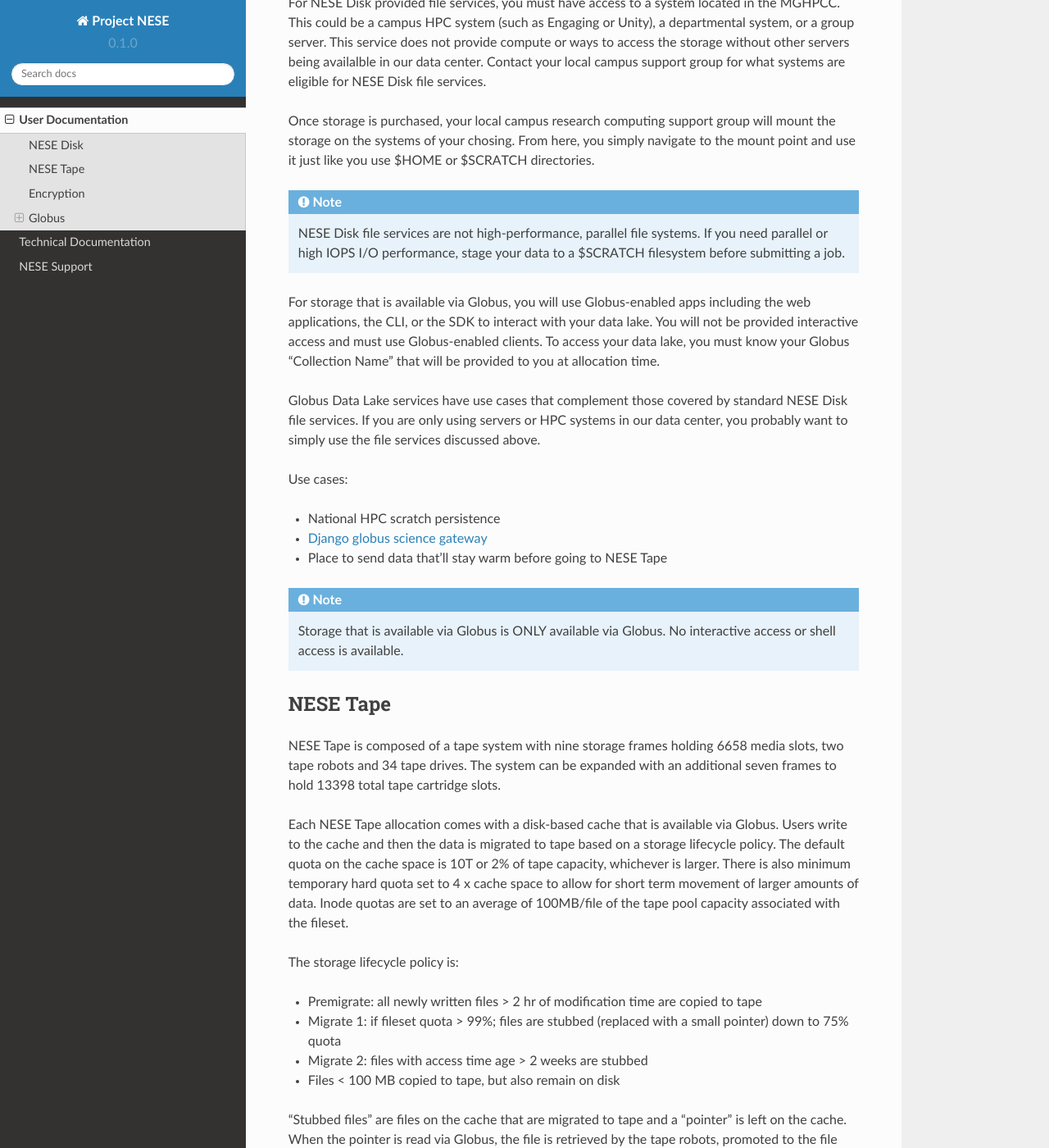
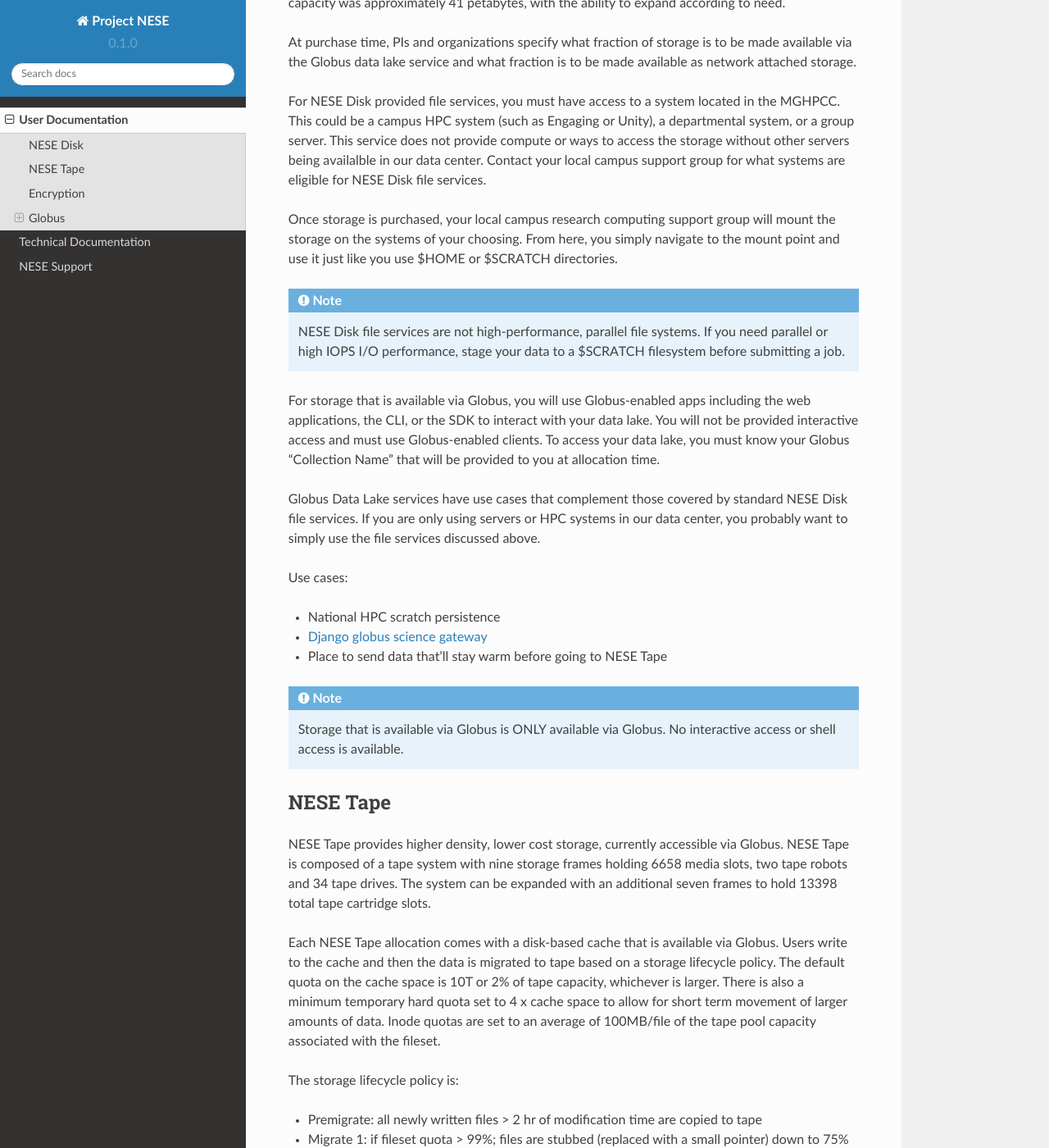
Before and after one commit to mghpcsim/rtd-nese, a Sphinx documentation site: the page built from docs/source/user-docs.rst, in a window 1280 px wide and 1400 px high, scrolled down 344 px. Shown: the whole window at 82% size. Built offline with Sphinx 7.4.7 and the Read the Docs theme 2.0.0, drawn with Linux system fonts in a browser that asks for light colours; some of the changed text lies outside the part shown.

```diff
--- a/docs/source/user-docs.rst
+++ b/docs/source/user-docs.rst
@@ -5,7 +5,14 @@ NESE Disk
 ---------
 
 NESE Disk provides file services for systems located in The Massachusetts Green High Performance Computing
-Center (MGHPCC) as well as data lake services via Globus. At purchase time, PIs and organizations specify
+Center (MGHPCC) as well as data lake services via Globus. NESE disk is composed of a Ceph File system
+with gateways that support RADOS Block Devices and a CephFS service that supports the NESE Globus
+end point. Object Storage is implemented by servers with standard configurations that change over time
+as storage technology evolves.  As of July 2003, total raw capacity was approximately 41 petabytes,
+with the ability to expand according to need.
+
+
+At purchase time, PIs and organizations specify
 what fraction of storage is to be made available via the Globus data lake service and what fraction is
 to be made available as network attached storage.
 
@@ -16,7 +23,7 @@ in our data center. Contact your local campus support group for what systems are
 file services.
 
 Once storage is purchased, your local campus research computing support group will mount the storage
-on the systems of your chosing. From here, you simply navigate to the mount point and use it just
+on the systems of your choosing. From here, you simply navigate to the mount point and use it just
 like you use $HOME or $SCRATCH directories.
 
 .. note::
@@ -50,14 +57,15 @@ Use cases:
 NESE Tape
 ---------
 
-NESE Tape is composed of a tape system with nine storage frames holding 6658 media slots,
-two tape robots and 34 tape drives. The system can be expanded with an additional seven frames
-to hold 13398 total tape cartridge slots.
+NESE Tape provides higher density, lower cost storage, currently accessible via Globus. NESE Tape
+is composed of a tape system with nine storage frames holding 6658 media slots, two tape robots and
+34 tape drives. The system can be expanded with an additional seven frames to hold 13398 total tape
+cartridge slots.
 
 Each NESE Tape allocation comes with a disk-based cache that is available via Globus.
 Users write to the cache and then the data is migrated to tape based on a storage
 lifecycle policy. The default quota on the cache space is 10T or 2% of tape capacity, whichever
-is larger. There is also minimum temporary hard quota set to 4 x cache
+is larger. There is also a minimum temporary hard quota set to 4 x cache
 space to allow for short term movement of larger amounts of data. Inode
 quotas are set to an average of 100MB/file of the tape pool capacity
 associated with the fileset.
```
Also changed, not shown: docs/source/index.rst (+6 -3 lines).
